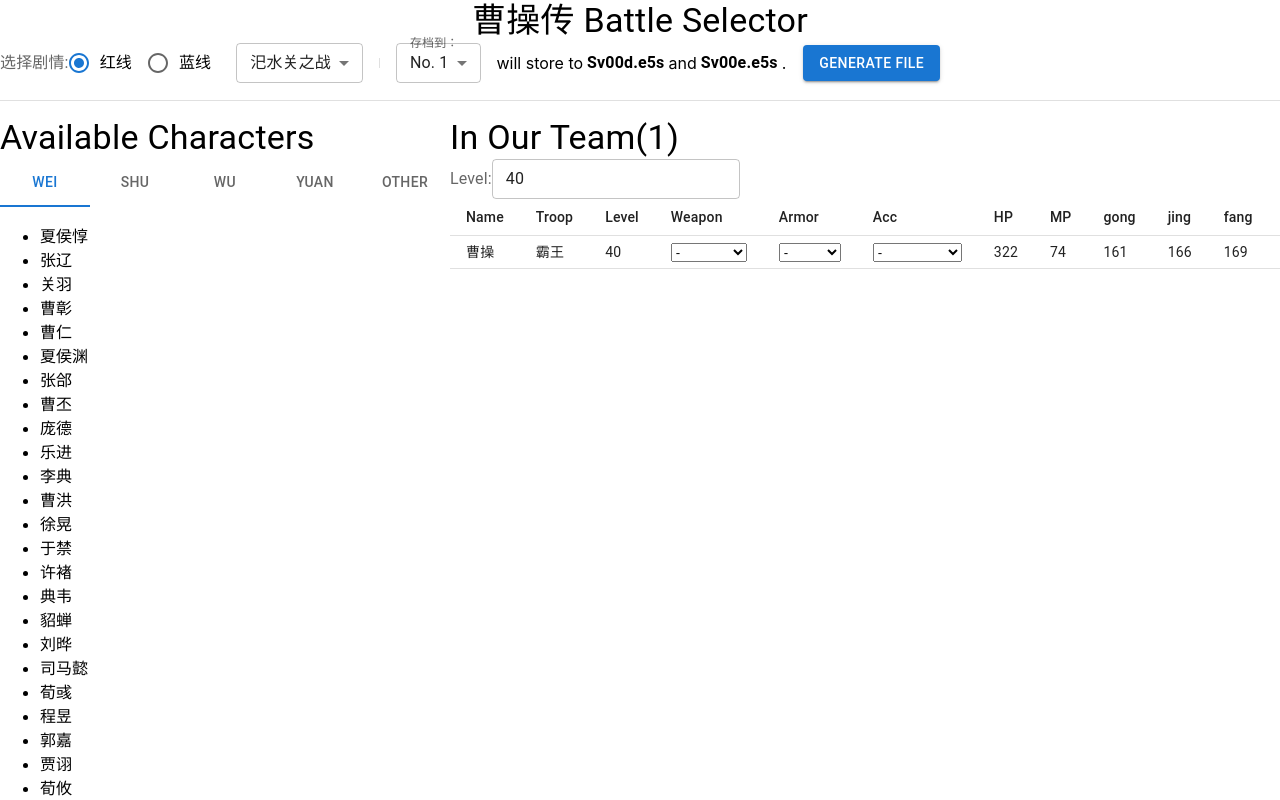
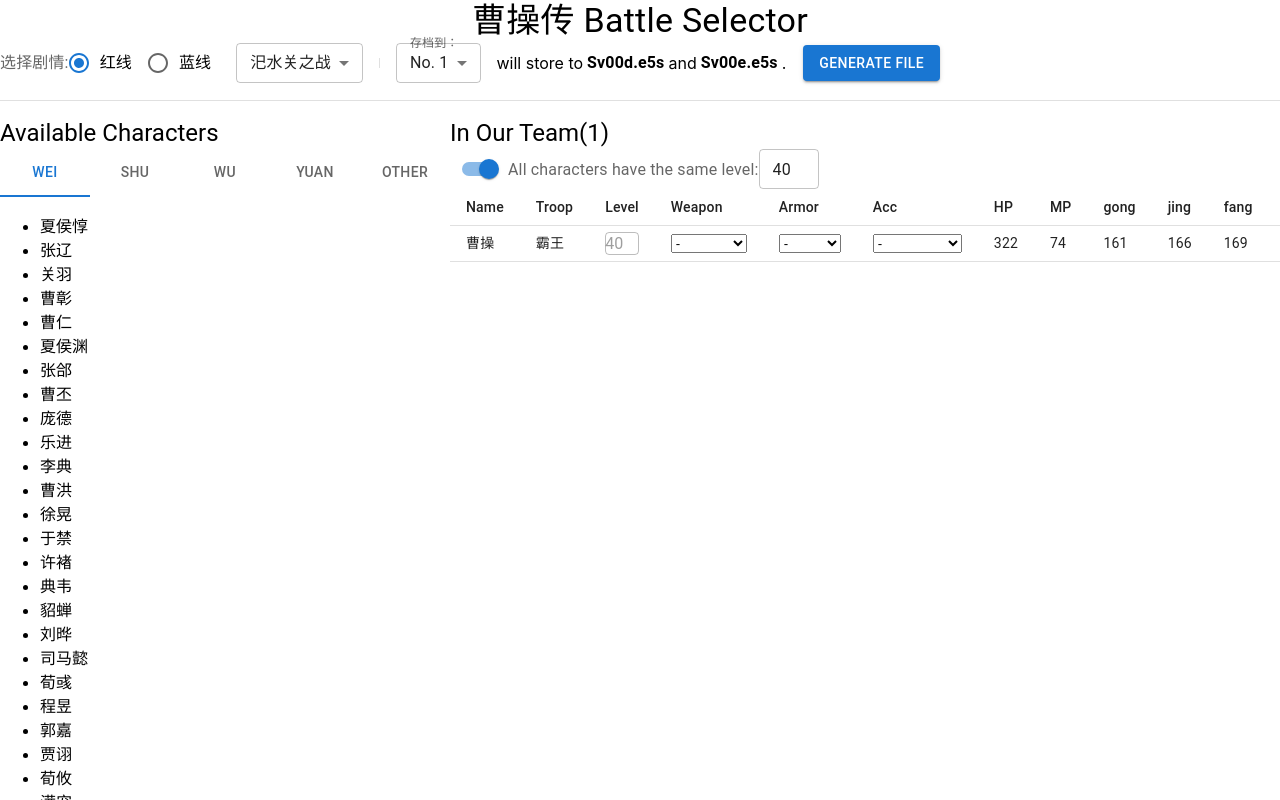
Before and after one commit to yinchuan/Ekd5BattleSelector, a React (Create React App) app: page / in a window 1280 px wide. Shown: the top 800 px of the page. Built offline with nearby package versions, Linux system fonts and the light colour scheme.

Commit message:
allow set level for individual character

```diff
--- a/src/features/character/AvailableChracters.js
+++ b/src/features/character/AvailableChracters.js
@@ -15,7 +15,7 @@ const AvailableChracters = () => {
     }, [characters])
     return (
         <div>
-            <Typography variant="h4">Available Characters</Typography>
+            <Typography variant="h5">Available Characters</Typography>
             <Tabs
                 value={activeTab}
                 onChange={(event, newValue) => setActiveTab(newValue)}
--- a/src/features/character/InOurTeam.js
+++ b/src/features/character/InOurTeam.js
@@ -10,6 +10,7 @@ import {
 import {
     Box,
     InputLabel,
+    Switch,
     Table,
     TableBody,
     TableCell,
@@ -18,25 +19,37 @@ import {
     TextField,
     Typography,
 } from '@mui/material'
-import { setAllLevel } from './charactersSlice'
+import { setAllLevel, setLevel, setSameLevelForAll } from './charactersSlice'
 
 const InOurTeam = () => {
     const dispatch = useDispatch()
     const characters = useSelector((state) => state.characters.characters)
     const selectedIds = useSelector((state) => state.characters.selectedIds)
     const level = useSelector((state) => state.characters.level)
+    const sameLevelForAll = useSelector(
+        (state) => state.characters.sameLevelForAll
+    )
 
     const MIN_LEVEL = 1
     const MAX_LEVEL = 50
 
     return (
         <div>
-            <Typography variant="h4">
+            <Typography variant="h5">
                 In Our Team({selectedIds.length})
             </Typography>
 
             <Box display="flex" alignItems="center">
-                <InputLabel htmlFor="level">Level: </InputLabel>
+                <Switch
+                    checked={sameLevelForAll}
+                    onChange={(event) => {
+                        dispatch(setSameLevelForAll(event.target.checked))
+                        dispatch(setAllLevel(level))
+                    }}
+                />
+                <InputLabel htmlFor="level">
+                    All characters have the same level:{' '}
+                </InputLabel>
                 <TextField
                     id="level"
                     type="number"
@@ -47,6 +60,8 @@ const InOurTeam = () => {
                     onChange={(event) => {
                         dispatch(setAllLevel(event.target.value))
                     }}
+                    sx={{ width: '6ch' }}
+                    disabled={!sameLevelForAll}
                 />
             </Box>
 
@@ -77,7 +92,31 @@ const InOurTeam = () => {
                             <TableCell>
                                 {troop[characters[id].troop_type].name}
                             </TableCell>
-                            <TableCell>{characters[id].level}</TableCell>
+                            <TableCell>
+                                <TextField
+                                    id={`${id}-level`}
+                                    type="number"
+                                    size="small"
+                                    min={MIN_LEVEL}
+                                    max={MAX_LEVEL}
+                                    value={characters[id].level}
+                                    onChange={(event) => {
+                                        dispatch(
+                                            setLevel({
+                                                charId: id,
+                                                level: parseInt(
+                                                    event.target.value
+                                                ),
+                                            })
+                                        )
+                                    }}
+                                    inputProps={{
+                                        width: '6ch',
+                                        style: { padding: 0 },
+                                    }}
+                                    disabled={sameLevelForAll}
+                                />
+                            </TableCell>
                             <TableCell>
                                 <select
                                     value={characters[id].weapon}
--- a/src/features/character/charactersSlice.js
+++ b/src/features/character/charactersSlice.js
@@ -18,6 +18,7 @@ const charactersSlice = createSlice({
         ),
         selectedIds: [0], // select caocao by default
         level: DEFAULT_LEVEL,
+        sameLevelForAll: true,
     },
     reducers: {
         select: (state, action) => {
@@ -77,7 +78,17 @@ const charactersSlice = createSlice({
         },
         setLevel: (state, action) => {
             const { charId, level } = action.payload
-            state.characters[charId] = level_up(state.characters[charId], level)
+            const newLevel = Math.max(
+                MIN_LEVEL,
+                Math.min(MAX_LEVEL, Number(level))
+            )
+            state.characters[charId] = level_up(
+                state.characters[charId],
+                newLevel
+            )
+        },
+        setSameLevelForAll: (state, action) => {
+            state.sameLevelForAll = action.payload
         },
     },
 })
@@ -89,5 +100,7 @@ export const {
     updateArmor,
     updateAcc,
     setAllLevel,
+    setLevel,
+    setSameLevelForAll,
 } = charactersSlice.actions
 export default charactersSlice.reducer
```
